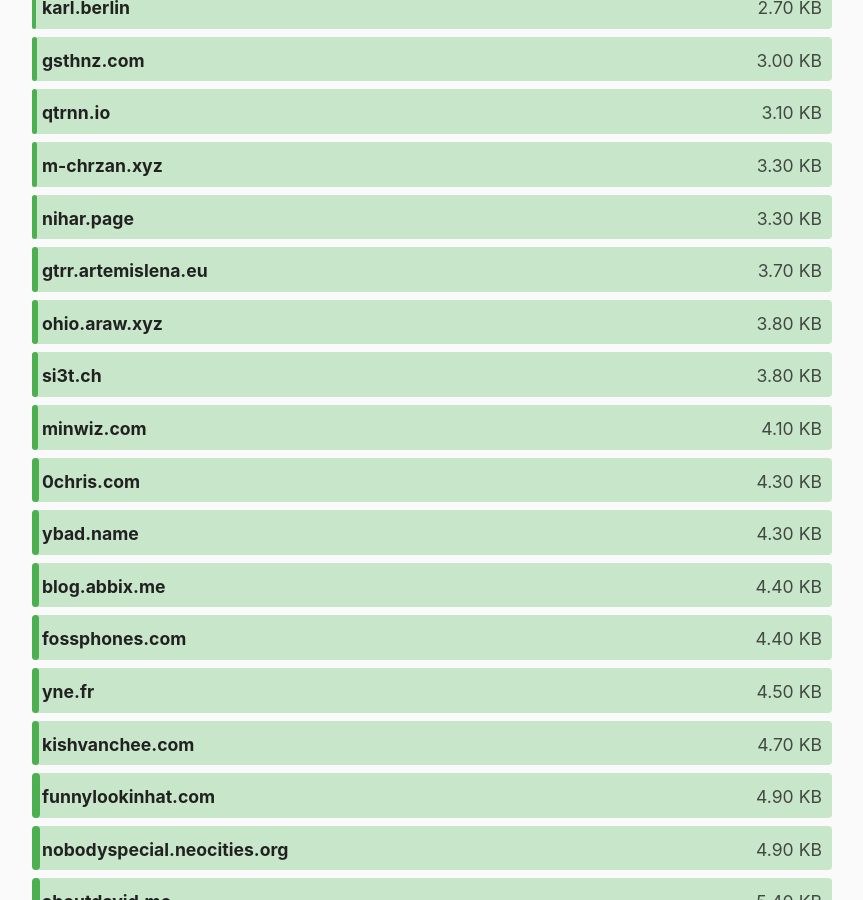
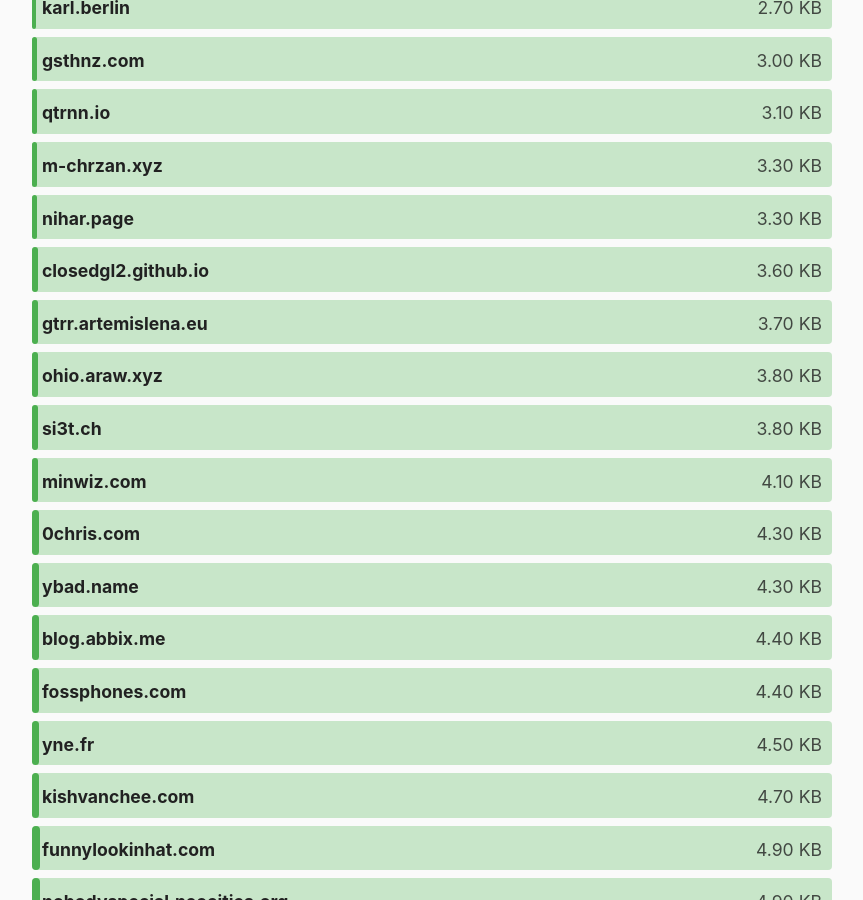
Before and after one commit to kevquirk/512kb.club, a Jekyll site: the page built from index.md, in a window 1280 px wide and 900 px high, scrolled down 1323 px. Shown: the whole window, without its empty margins (208-1071 px from the left). Built offline with Jekyll 4.4.1, drawn with Linux system fonts in a browser that asks for light colours.

Commit message:
Update sites.yml

```diff
--- a/_data/sites.yml
+++ b/_data/sites.yml
@@ -257,6 +257,11 @@
   url: https://citizen428.net/
   size: 19
   last_checked: 2021-05-18
+
+- domain: closedgl2.github.io
+  url: https://closedgl2.github.io/
+  size: 3.6
+  last_checked: 2021-07-25
 
 - domain: clubhouse.boxpiper.com
   url: https://clubhouse.boxpiper.com/
```
